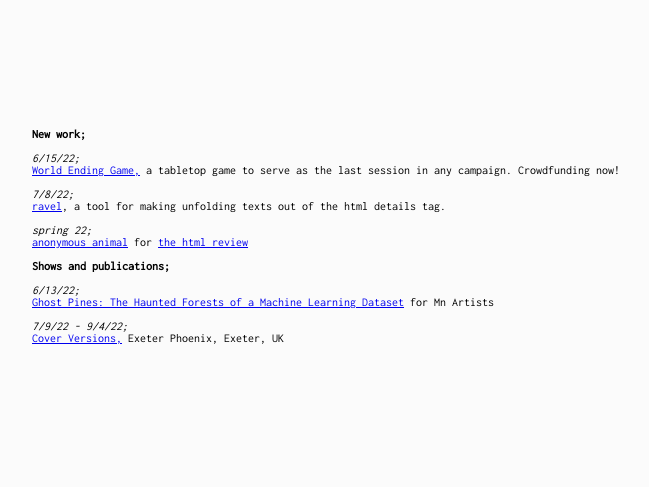
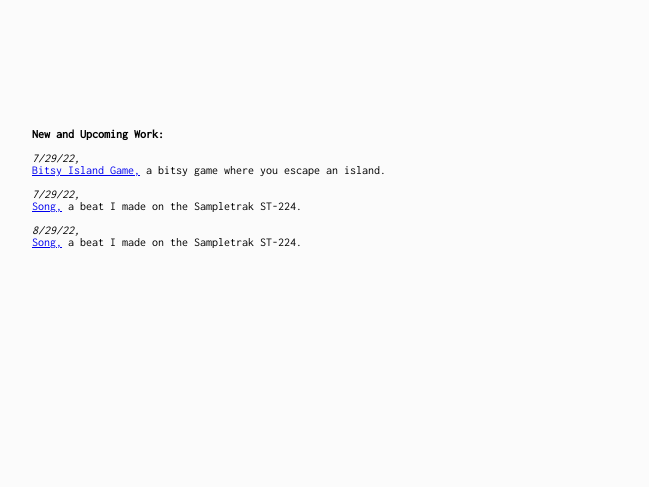
Before and after one commit to toadguythetoad/toadguythetoad.github.io, a plain HTML site: page news.html in a window 1280 px wide. Shown: the whole page, without its empty margins (96-745 px from the left). Drawn offline with Linux system fonts and the light colour scheme.

Commit message:
Update news.html

```diff
--- a/news.html
+++ b/news.html
@@ -18,26 +18,17 @@
 
 <body>
 
-    <b>New work;</b><br>
+    <b>New and Upcoming Work:</b><br>
 
     <br>
-    <i>6/15/22;</i><br>
-    <a href="https://twitter.com/everestpipkin/status/1511745373504778242" target="_blank">World Ending Game,</a> a tabletop game to serve as the last session in any campaign. Crowdfunding now!<br><br>
+    <i>7/29/22,</i><br>
+    <a href="https://google.com" target="_blank">Bitsy Island Game,</a> a bitsy game where you escape an island.</a><br><br>
 
-    <i>7/8/22;</i><br>
-    <a href="https://ravel.neocities.org/" target="_blank">ravel</a>, a tool for making unfolding texts out of the html details tag.</a><br><br>
+    <i>7/29/22,</i><br>
+    <a href="https://google.com/" target="_blank">Song,</a> a beat I made on the Sampletrak ST-224.</a><br><br>
 
-    <i>spring 22;</i><br>
-    <a href="https://anonymous-animal.neocities.org/" target="_blank">anonymous animal</a> for <a href="https://thehtml.review/" target="_blank">the html review</a><br><br>
-
-    <b>Shows and publications;</b><br>
-
-    <br>
-    <i>6/13/22;</i><br>
-    <a href="https://mnartists.walkerart.org/ghost-pines-the-haunted-forests-of-a-machine-learning-dataset" target="_blank">Ghost Pines: The Haunted Forests of a Machine Learning Dataset</a> for Mn Artists</a><br><br>
-
-    <i>7/9/22 - 9/4/22;</i><br>
-    <a href="http://www.cover-versions.co.uk/" target="_blank">Cover Versions,</a> Exeter Phoenix, Exeter, UK<br><br>
+    <i>8/29/22,</i><br>
+    <a href="https://google.com/" target="_blank">Song,</a> a beat I made on the Sampletrak ST-224.</a><br><br>
 
     </a>
 </body>
```
